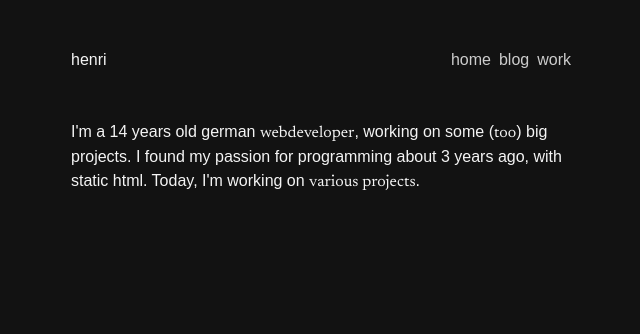
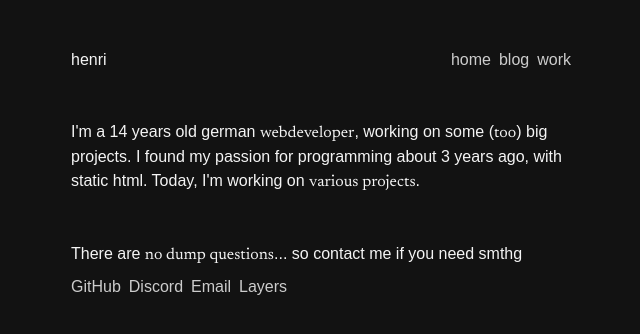
Before and after one commit to i-am-henri/henri, a Next.js app: page / in a window 1280 px wide. Shown: the top 334 px of the page, without its empty margins (319-959 px from the left). Built offline with nearby package versions, Linux system fonts and the light colour scheme; a web font is replaced by a local one.

Commit message:
added a contact section

```diff
--- a/src/app/page.tsx
+++ b/src/app/page.tsx
@@ -1,6 +1,7 @@
 import { Tooltip, TooltipContent, TooltipTrigger } from "@/components/ui/tooltip"
 import { Newsreader } from "next/font/google"
 import Img from "next/image"
+import Link from "next/link"
 const newsreader = Newsreader({
   subsets: ["latin"],
   style: "italic"
@@ -35,6 +36,15 @@ export default function Page() {
         </Tooltip>.
       </p>
 
+      <div className="space-y-2 flex flex-col">
+        <p>There are <span className={newsreader.className}>no dump questions</span>... so contact me if you need smthg</p>
+        <div className="flex space-x-2">
+          <Link href="https://github.com/i-am-henri">GitHub</Link>
+          <Link href="">Discord</Link>
+          <Link href="mailto:henri@selfmail.app">Email</Link>
+          <Link href="https://layers.to/henrii">Layers</Link>
+        </div>
+      </div>
     </main>
   )
 }
```
